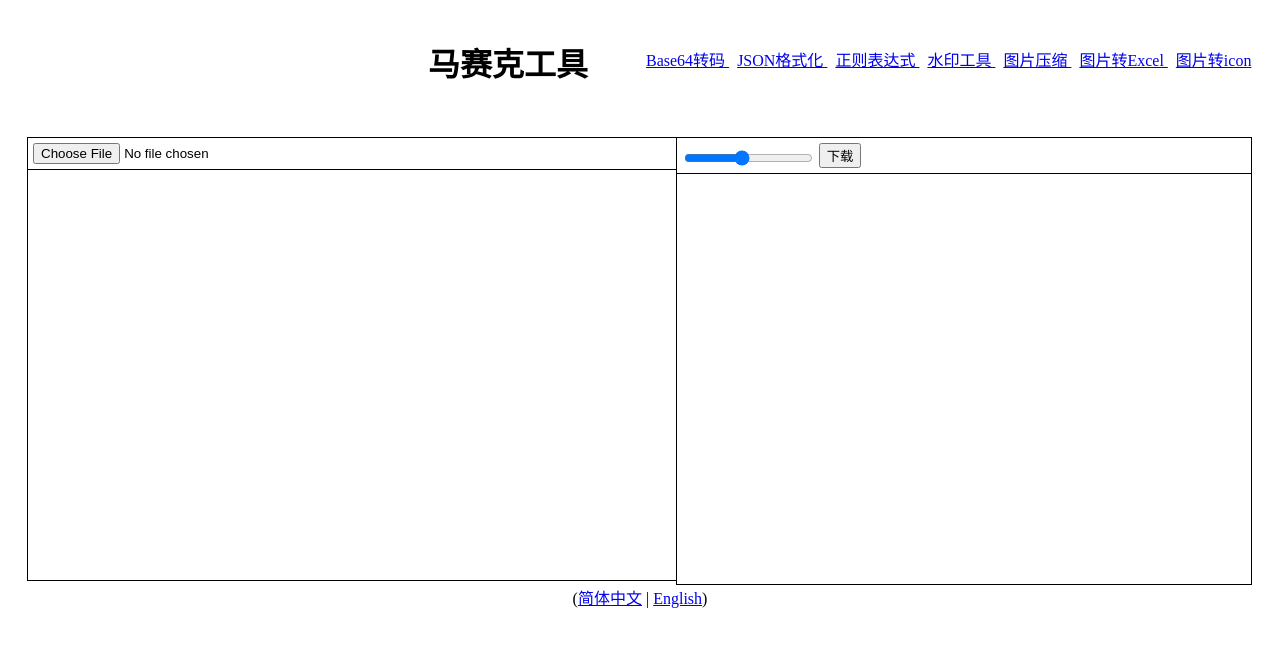
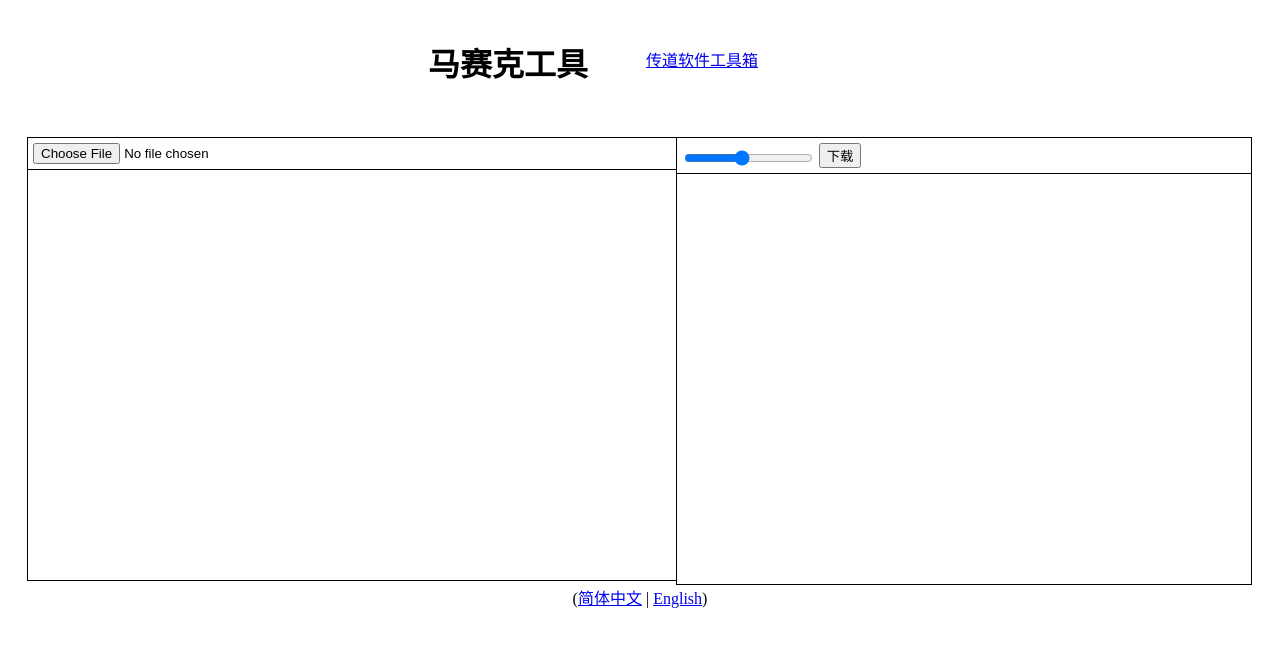
Before and after one commit to hongchuanfeng/mosaic, a plain HTML site: page index.html in a window 1280 px wide. Drawn offline with Linux system fonts and the light colour scheme.

Commit message:
Update index.html

```diff
--- a/index.html
+++ b/index.html
@@ -27,27 +27,8 @@
     <div class="header-div">
         <h1 class="header-item">马赛克工具</h1>
         <div class="header-item item-link">
-            <a title="在线Base64转码" class="text-white link-a" href="https://base64.openai2025.com" target="_blank">
-                Base64转码
-            </a>
-            <a title="JSON格式化工具" class="text-white link-a" href="https://json.openai2025.com" target="_blank">
-                JSON格式化
-            </a>
-            <a title="正则表达式测试工具" class="text-white link-a"  href="https://reg.openai2025.com" target="_blank">
-                正则表达式
-            </a>
-            <a title="水印工具" class="text-white link-a" href="https://watermark.openai2025.com" target="_blank">
-                水印工具
-            </a>
-            <a title="图片压缩" class="text-white link-a" href="https://compress.openai2025.com" target="_blank">
-                图片压缩
-            </a>
-            <a title="图片转Excel" class="text-white link-a" href="https://img2excel.openai2025.com" target="_blank">
-                图片转Excel
-            </a>
-            <a title="图片转icon" class="text-white link-a" href="https://icon.openai2025.com" target="_blank">
-                图片转icon
-            </a>
+            <a href="https://www.openai2025.com" class="text-white link-a" target="_blank">传道软件工具箱</a>
+
         </div>
     </div>
 
```
